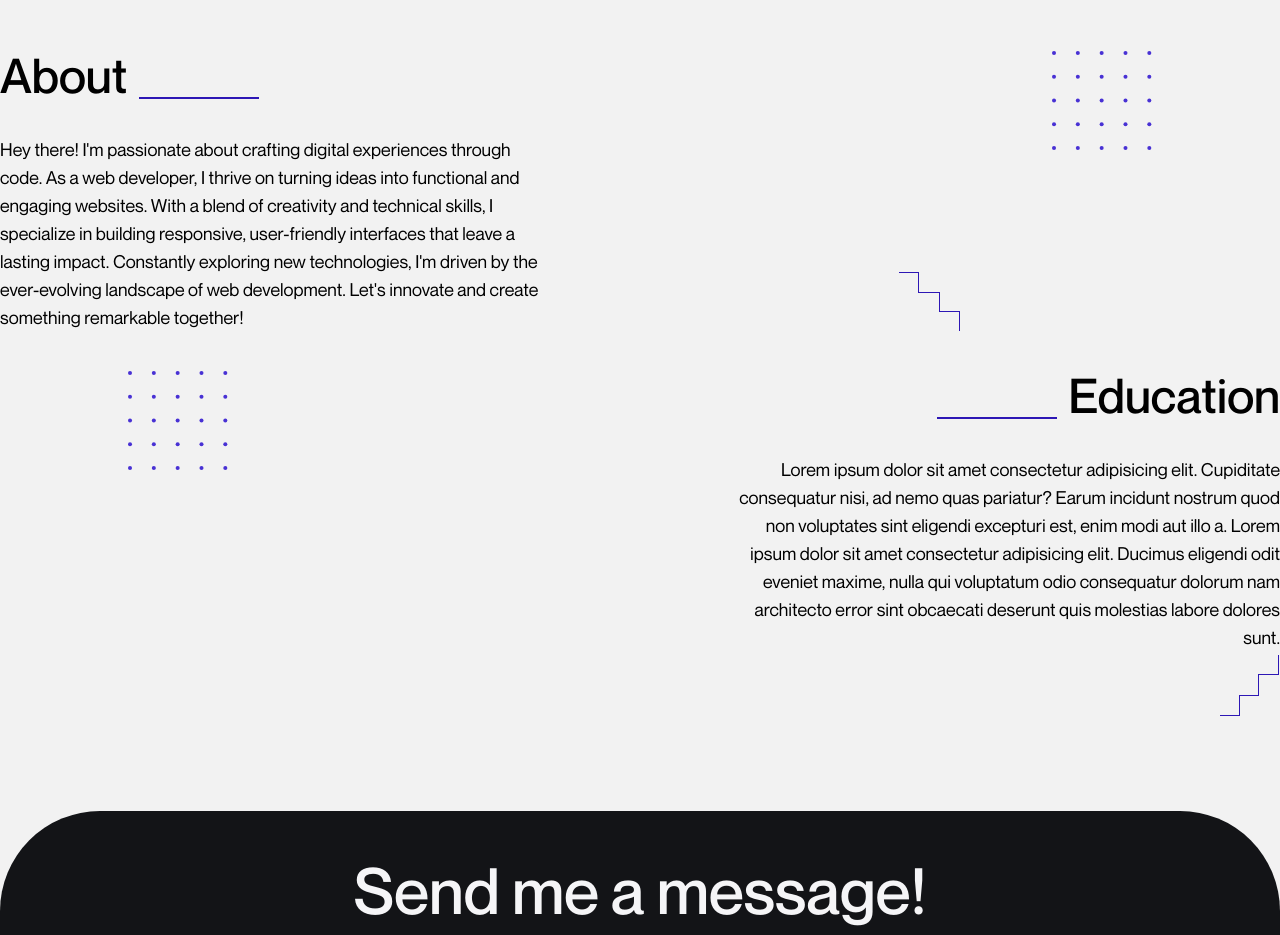
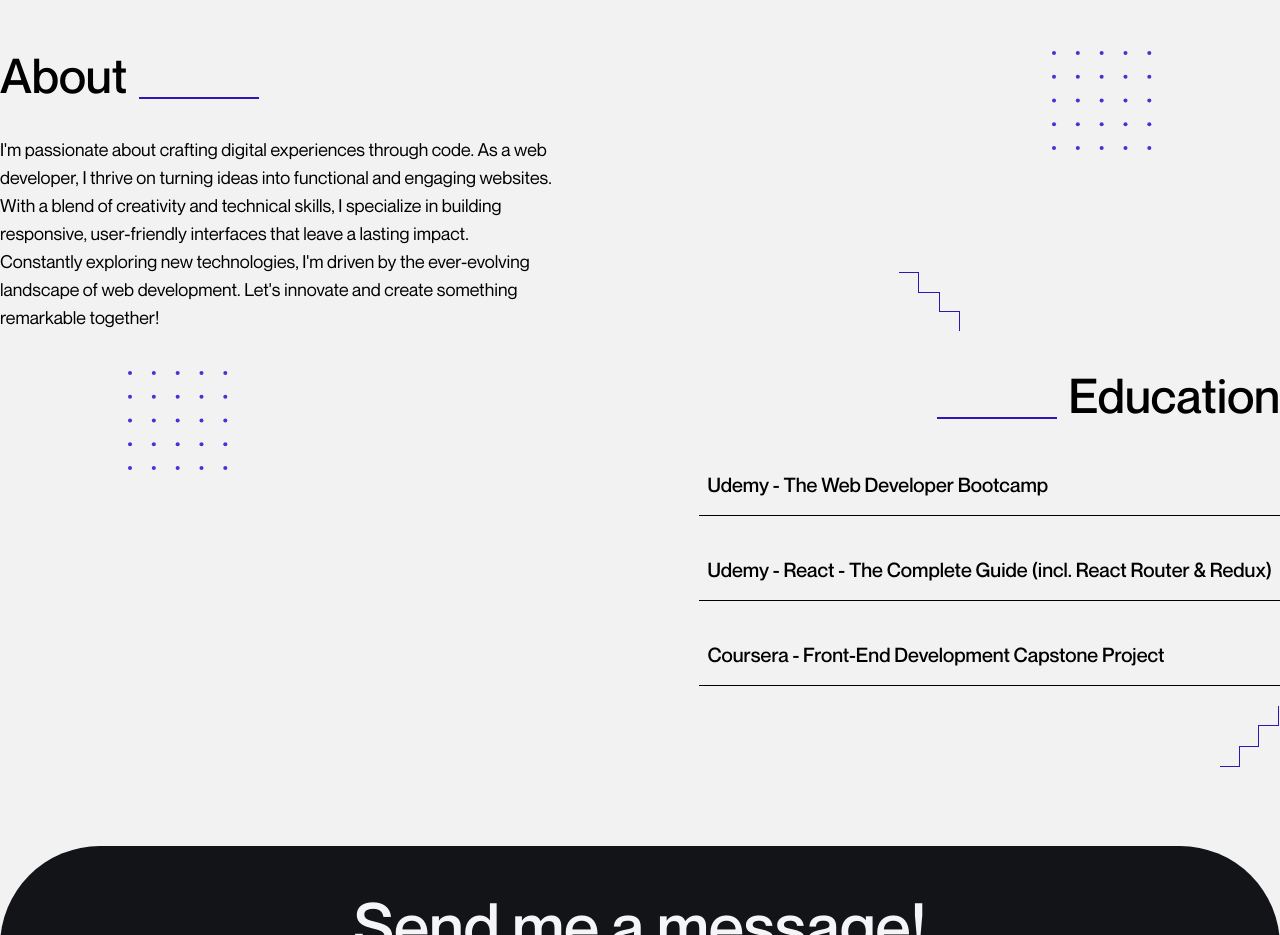
Before and after one commit to shadow16305/Portfolio, a Next.js app: page / in a window 1280 px wide. Shown: the part 2580-3515 px from the top of the page. Built offline with nearby package versions, Linux system fonts and the light colour scheme.

Commit message:
Third Commit

```diff
--- a/components/AboutSection/AboutSection.jsx
+++ b/components/AboutSection/AboutSection.jsx
@@ -22,11 +22,11 @@ const AboutSection = () => {
         />
       </div>
       <p className="text-base lg:text-lg font-['NeueMontreal'] leading-[28px] lg:max-w-[554px]">
-        Hey there! I'm passionate about crafting digital experiences through
-        code. As a web developer, I thrive on turning ideas into functional and
-        engaging websites. With a blend of creativity and technical skills, I
-        specialize in building responsive, user-friendly interfaces that leave a
-        lasting impact. Constantly exploring new technologies, I'm driven by the
+        I'm passionate about crafting digital experiences through code. As a web
+        developer, I thrive on turning ideas into functional and engaging
+        websites. With a blend of creativity and technical skills, I specialize
+        in building responsive, user-friendly interfaces that leave a lasting
+        impact. Constantly exploring new technologies, I'm driven by the
         ever-evolving landscape of web development. Let's innovate and create
         something remarkable together!
       </p>
--- a/components/ContactSection/ContactSection.jsx
+++ b/components/ContactSection/ContactSection.jsx
@@ -4,7 +4,7 @@ import Form from "./Form";
 const ContactSection = () => {
   return (
     <div
-      className="flex flex-col items-center pb-8 mt-40 bg-[#131417] gap-y-24 rounded-t-[100px]"
+      className="flex flex-col items-center pb-8 mt-40 bg-[#131417] gap-y-24 rounded-t-3xl md:rounded-t-[100px]"
       id="contact"
     >
       <div className="flex flex-col items-center gap-y-6 text-[#F5F5F7] mt-16">
--- a/components/EducationSection/EducationSection.jsx
+++ b/components/EducationSection/EducationSection.jsx
@@ -5,7 +5,7 @@ import Image from "next/image";
 
 const EducationSection = () => {
   return (
-    <div className="flex flex-col items-end gap-y-9 mt-28 lg:mt-10 relative px-3 md:px-0">
+    <div className="relative flex flex-col items-end px-3 gap-y-9 mt-28 lg:mt-10 md:px-0">
       <div className="flex items-end lg:gap-x-3 2xl:gap-x-7">
         <motion.div
           initial="offscreen"
@@ -18,15 +18,33 @@ const EducationSection = () => {
           Education
         </h2>
       </div>
-      <p className="text-base lg:text-lg text-end font-['NeueMontreal'] leading-[28px] lg:max-w-[554px]">
-        Lorem ipsum dolor sit amet consectetur adipisicing elit. Cupiditate
-        consequatur nisi, ad nemo quas pariatur? Earum incidunt nostrum quod non
-        voluptates sint eligendi excepturi est, enim modi aut illo a. Lorem
-        ipsum dolor sit amet consectetur adipisicing elit. Ducimus eligendi odit
-        eveniet maxime, nulla qui voluptatum odio consequatur dolorum nam
-        architecto error sint obcaecati deserunt quis molestias labore dolores
-        sunt.
-      </p>
+      <div className="flex flex-col gap-y-6 font-['NeueMontrealMedium']">
+        <a
+          href="https://www.udemy.com/course/the-web-developer-bootcamp/"
+          className="relative px-2 py-4 text-xl border-b border-black group"
+        >
+          <span className="absolute top-0 left-0 z-0 w-full h-full transition-all duration-300 origin-left transform scale-x-0 group-hover:scale-x-100"></span>
+          <p className="relative z-10">Udemy - The Web Developer Bootcamp</p>
+        </a>
+        <a
+          href="https://www.udemy.com/course/the-web-developer-bootcamp/"
+          className="relative px-2 py-4 text-xl border-b border-black group"
+        >
+          <span className="absolute top-0 left-0 z-0 w-full h-full transition-all duration-300 origin-left transform scale-x-0 group-hover:scale-x-100"></span>
+          <p className="relative z-10">
+            Udemy - React - The Complete Guide (incl. React Router & Redux)
+          </p>
+        </a>
+        <a
+          href="https://www.coursera.org/learn/front-end-development-capstone-project"
+          className="relative px-2 py-4 text-xl border-b border-black group"
+        >
+          <span className="absolute top-0 left-0 z-0 w-full h-full transition-all duration-300 origin-left transform scale-x-0 group-hover:scale-x-100"></span>
+          <p className="relative z-10">
+            Coursera - Front-End Development Capstone Project
+          </p>
+        </a>
+      </div>
       <Image
         src="/images/dots.svg"
         alt="dots"
@@ -39,7 +57,7 @@ const EducationSection = () => {
         alt="stairs"
         width={61}
         height={58}
-        className="absolute bottom-10 lg:-bottom-16 right-3/4 lg:right-0 rotate-90 hidden lg:block"
+        className="absolute hidden rotate-90 bottom-10 lg:-bottom-20 right-3/4 lg:right-0 lg:block"
       />
     </div>
   );
--- a/styles/globals.css
+++ b/styles/globals.css
@@ -27,3 +27,21 @@ body {
   background-color: #f2f2f2;
   scroll-behavior: smooth;
 }
+
+::-webkit-scrollbar {
+  width: 8px;
+}
+
+::-webkit-scrollbar-track {
+  background: transparent;
+}
+
+::-webkit-scrollbar-thumb {
+  background: #131417;
+  transition: 0.5s;
+  border-radius: 30px;
+}
+
+::-webkit-scrollbar-thumb:hover {
+  background: #000;
+}
```
